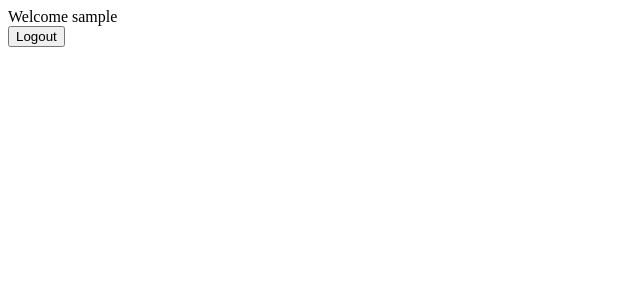
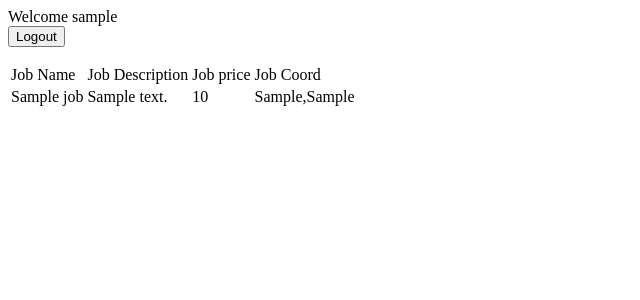
Before and after one commit to jeffrey-xiao/WhizBridge, a PHP site: the page made by views/pages/home.php in a window 1280 px wide. Shown: the top 300 px of the page, without its empty margins (0-640 px from the left). Run offline with PHP 8.4, Linux system fonts and the light colour scheme; the template is opened without the code that fills it: most values are stand-ins (such as "Sample title", 1, 10 or a date in 2020).

Commit message:
Job listing done in tables

```diff
--- a/controller.php
+++ b/controller.php
@@ -20,6 +20,7 @@ class Controller
             "attemptLogin" => "attemptLogin",
             "logout" => "logout",
             "postJob" => "postJob"
+
 
 
         );
@@ -111,8 +112,9 @@ class Controller
             $this->loadPage("login", null);
         } else { //load home page
             $cur_user    = $this->model->getWhizData($cur_user->whiz_id);
+            $jobs = $this->model->fetchJobs($cur_user->whiz_id);
             $this->loadPage("home", array(
-                "cur_user" => $cur_user
+                "cur_user" => $cur_user, "jobs" => $jobs
             ), null);
         }
     }
--- a/views/pages/home.php
+++ b/views/pages/home.php
@@ -26,8 +26,29 @@
                 </form>
 
 
-                <div class="panel center" id="broadcast_panel">
-                    <!--Add broadcasts here-->
+                <div class="Job Panel">
+                    <table>
+                        <tr>
+                            <td> Job Name </td>
+                            <td> Job Description </td>
+                            <td> Job price </td>
+                            <td> Job Coord </td>
+                        </tr>
+                    <?php foreach ($jobs as $job){ ?>
+                            <tr> <td> <?php echo $job->job_name; ?> </td>
+                                <td> <?php echo $job->job_description; ?> </td>
+                                <td> <?php echo $job->job_price; ?> </td>
+                                <td> <?php echo ($job->job_latitiude.",".$job->job_longitude); ?> </td> </tr>
+                        <!--     echo "<tr>";
+                            echo "<td> ($job->job_name) </td>";
+                            echo "<td> ($job->job_description) </td>";
+                            echo "<td> ($job->job_price) </td>";
+                            echo "<td>(".($job->job_lat).,.($job->job_"</td>";
+                            echo "</tr>"; -->
+                            <?php
+                        }
+                    ?>
+                    </table>
                 </div>
             </div>
         </div>
--- a/views/pages/jobSuccess.php
+++ b/views/pages/jobSuccess.php
@@ -1,4 +1,3 @@
-<?php
-echo "Job successfully posted!"; ?>
+<h2> Job Successfully Posted </h2>
 <br>
-<a href="/" > back to home </a>
+<a href="/" > Back to Home </a>
--- /dev/null
+++ b/views/pages/loginSuccess.php
@@ -0,0 +1,3 @@
+<h2> Login Successful </h2>
+<br>
+<a href = "/"> Back to Home </a>
```
